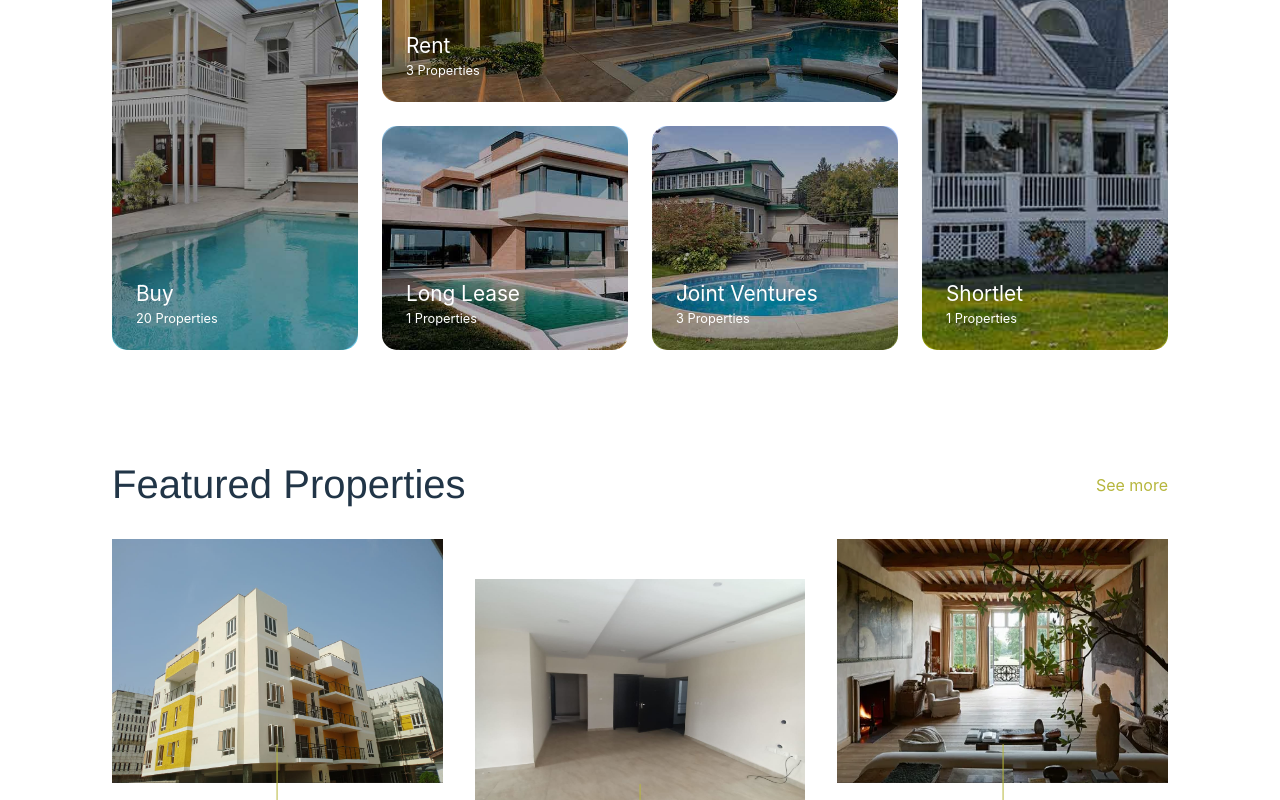
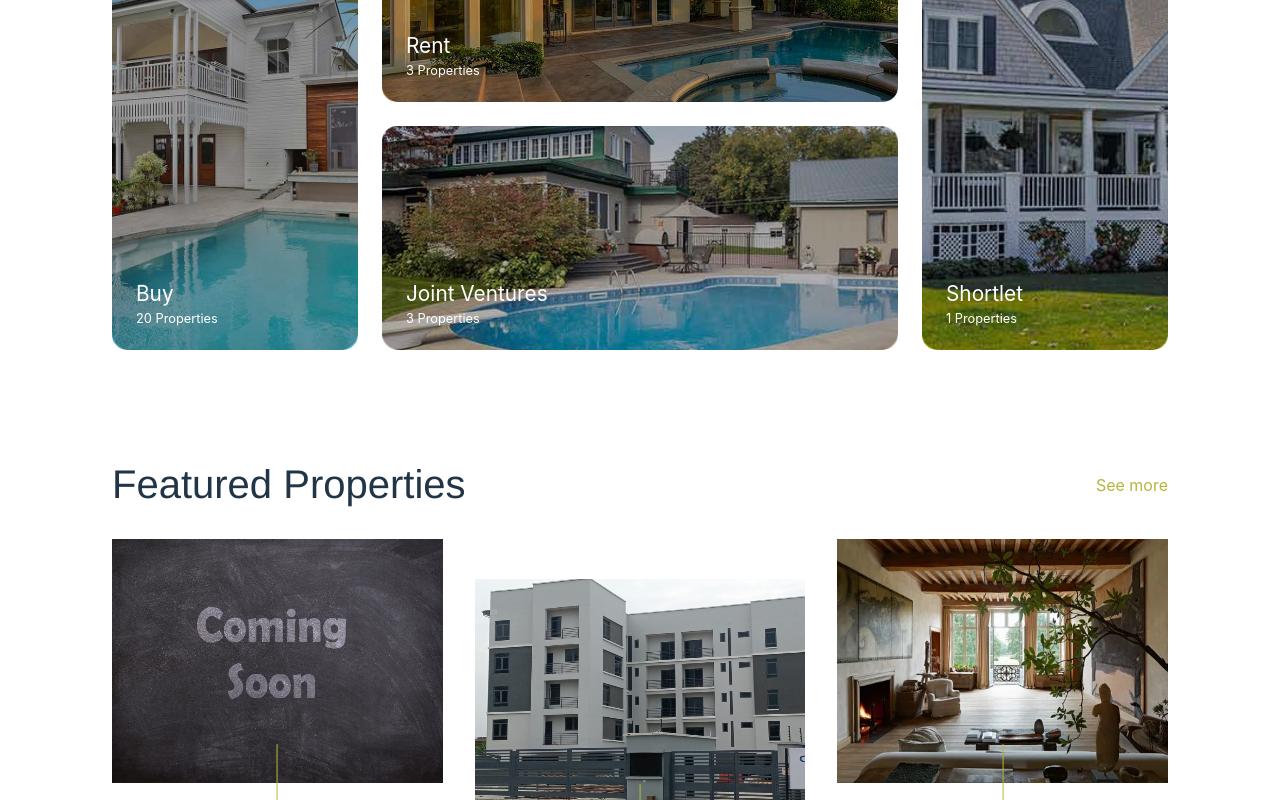
Before and after one commit to ifeanyiHM/1502-Properties, a React (Vite) app: page / in a window 1280 px wide. Shown: the part 1300-2100 px from the top of the page. Built offline with nearby package versions, Linux system fonts and the light colour scheme.

Commit message:
phoenix global

```diff
--- a/src/Data/propertyData.tsx
+++ b/src/Data/propertyData.tsx
@@ -47,7 +47,6 @@ import comingsoon from "../assets/coming-soon.jpg";
 import headerImage1 from "../assets/carousel1.jpg";
 import headerImage2 from "../assets/carousel2.jpg";
 import p1 from "../assets/property-1.jpg";
-import p2 from "../assets/property-2.jpg";
 import p3 from "../assets/property-3.jpg";
 
 export interface propertySummaryProps {
@@ -465,17 +464,6 @@ export const propertyData = [
     ],
   },
   {
-    type: "long-lease",
-    information: [
-      {
-        src: [featured1, featured2, featured3],
-        title: "luxury 3 bedroom detached duplex with bq",
-        price: "₦ 850,000,000",
-        location: "lekki phase 1",
-      },
-    ],
-  },
-  {
     type: "joint-ventures",
     information: [
       {
@@ -545,12 +533,7 @@ export const servicePageDet = [
     link: "shortlet",
     count: getCountByType("shortlet"),
   },
-  {
-    src: p2,
-    title: "Long Lease",
-    link: "long-lease",
-    count: getCountByType("long-lease"),
-  },
+
   {
     src: p3,
     title: "Joint Ventures",
--- a/src/index.css
+++ b/src/index.css
@@ -1263,7 +1263,7 @@
     grid-row: 2/4;
   }
   .main .services .grid-container div:last-child {
-    grid-column: 1/3;
+    grid-column: 1/2;
   }
   .scroll-top {
     font-size: 2rem;
@@ -1590,7 +1590,7 @@
     color: var(--secondary-text-color);
   }
   .nav .nav-list li:nth-child(2):hover div {
-    height: 10.688rem;
+    height: 8.5rem;
     padding: 1rem;
   }
   .nav .nav-list li:nth-child(2):hover div span {
@@ -1705,7 +1705,7 @@
     grid-row: 1/3;
   }
   .main .services .grid-container div:last-child {
-    grid-column: 3/4;
+    grid-column: 2/4;
     grid-row: 2/3;
   }
   .footer .container .row {
--- a/src/index.scss
+++ b/src/index.scss
@@ -1414,7 +1414,7 @@
           }
 
           &:last-child {
-            grid-column: 1/3;
+            grid-column: 1/2;
           }
         }
       }
@@ -1828,7 +1828,7 @@
           }
 
           &:hover div {
-            height: 10.688rem;
+            height: 8.5rem;
             padding: 1rem;
 
             span {
@@ -1980,7 +1980,7 @@
           }
 
           &:last-child {
-            grid-column: 3/4;
+            grid-column: 2/4;
             grid-row: 2/3;
           }
         }
```
Also changed, not shown: 1 other file (tests, documents, lock files or other folders).
